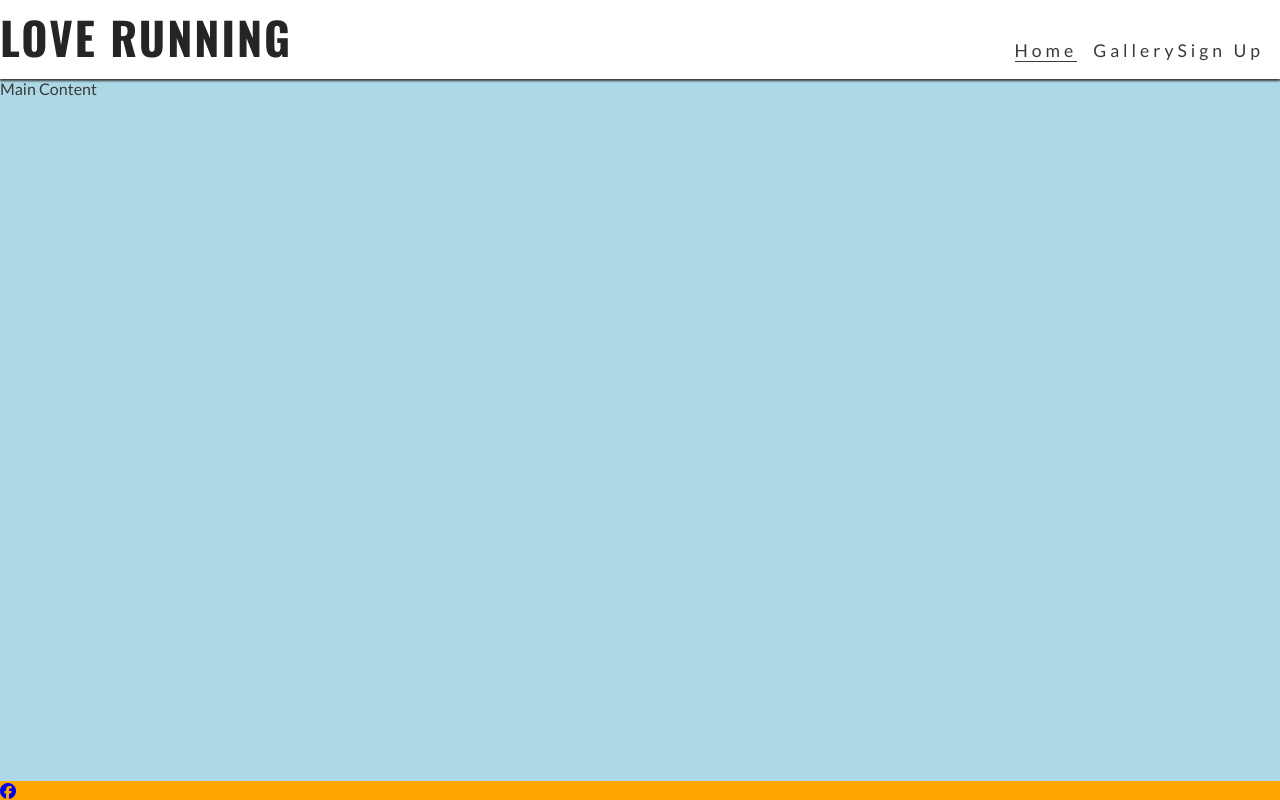
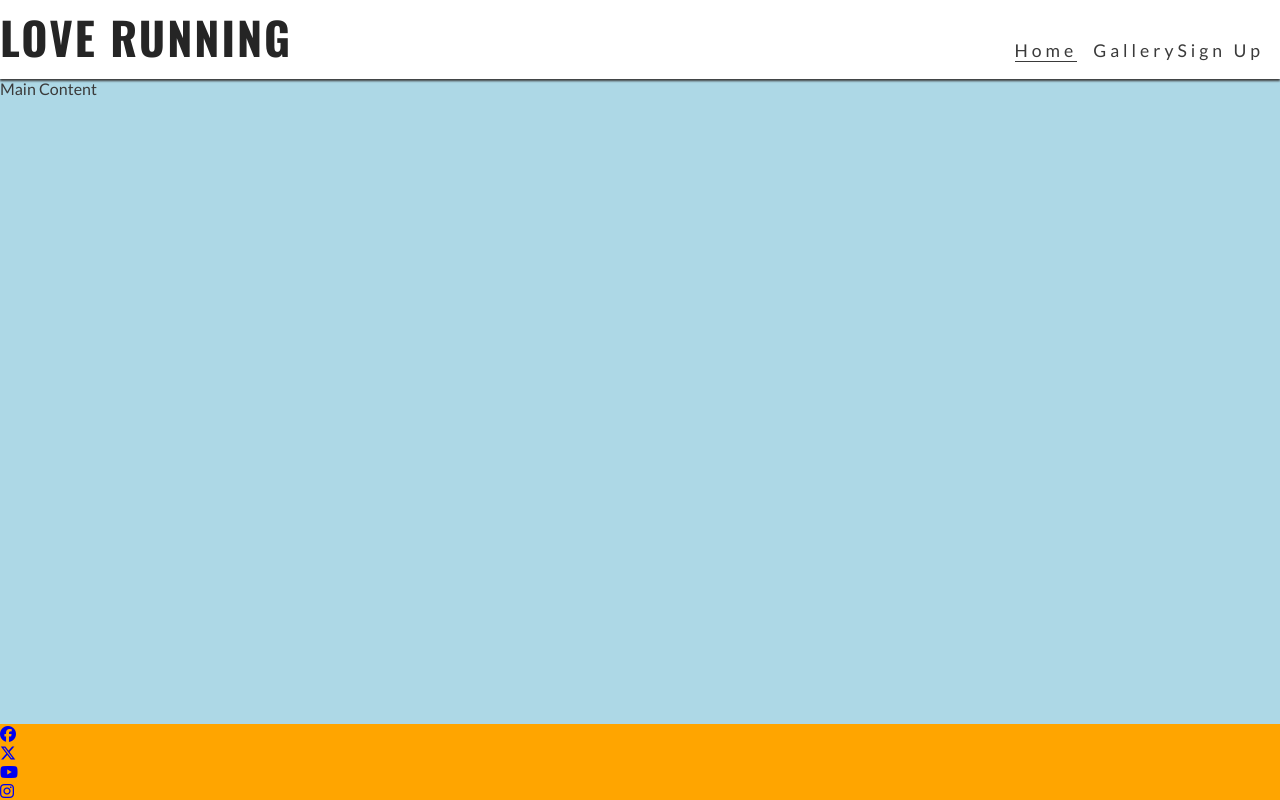
Before and after one commit to Buya96/love-running, a plain HTML site: page index.html in a window 1280 px wide. Drawn offline with nearby package versions, Linux system fonts and the light colour scheme.

Commit message:
Add remaining links to footer

```diff
--- a/index.html
+++ b/index.html
@@ -65,6 +65,35 @@
             ><i class="fa-brands fa-facebook"></i></a
           >
         </li>
+        <li>
+            <a
+              href="https://www.x.com"
+              target="_blank"
+              rel="noopener"
+              aria-label="Visit our X page (opens in new tab)"
+              ><i class="fa-brands fa-x-twitter"></i></a
+            >
+          </li>
+          <li>
+            <a
+              href="https://www.youtube.com/"
+              target="_blank"
+              rel="noopener"
+              aria-label="Visit our Youtube page (opens in new tab)"
+              ><i class="fa-brands fa-youtube"></i></a
+            >
+          </li>
+          <li>
+            <a
+              href="https://www.instagram.com/"
+              target="_blank"
+              rel="noopener"
+              aria-label="Visit our Instagram page (opens in new tab)"
+              ><i class="fa-brands fa-instagram"></i></a
+            >
+          </li>
+
+
       </ul>
     </footer>
 
```
